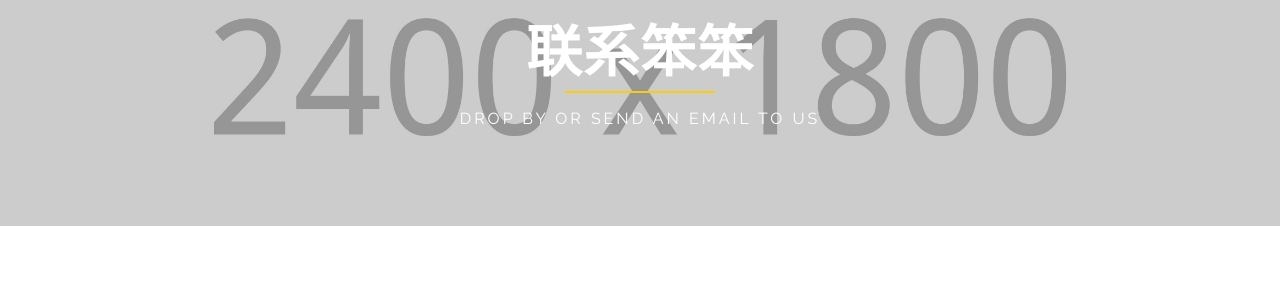
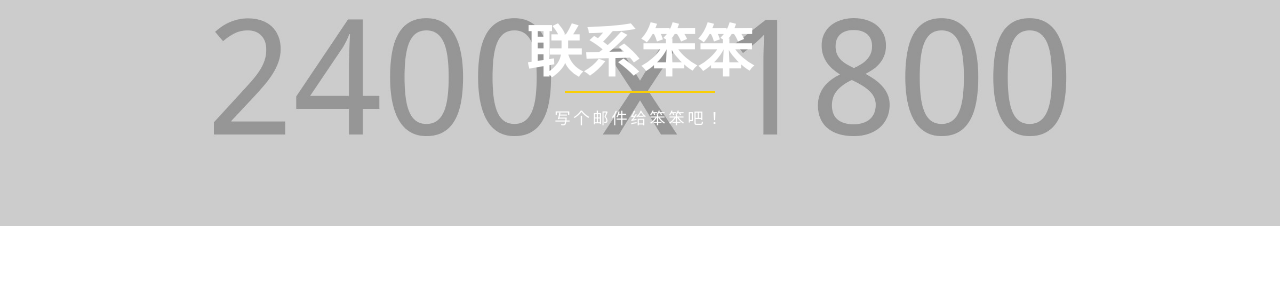
Before and after one commit to braveheart007/braveheart007.github.io, a Jekyll site: the page built from contact.html, in a window 1280 px wide. Shown: the part 167-467 px from the top of the page. Built offline with Jekyll 4.4.1, drawn with Linux system fonts in a browser that asks for light colours.

Commit message:
Update contact.html

```diff
--- a/contact.html
+++ b/contact.html
@@ -7,7 +7,7 @@ section_id: contact
 <div class='full parallax' style='background-image: url(images/@stock/contact-header-bg.jpg); color: #fff;'>
   <div class='row'>
     <div class='large-12 columns'>
-      {% include section-header.html title="联系笨笨" tagline="Drop by or send an email to us" color="#fff" class="big" %}
+      {% include section-header.html title="联系笨笨" tagline="写个邮件给笨笨吧！" color="#fff" class="big" %}
     </div>
   </div>
   <div class='four spacing'></div>
```
